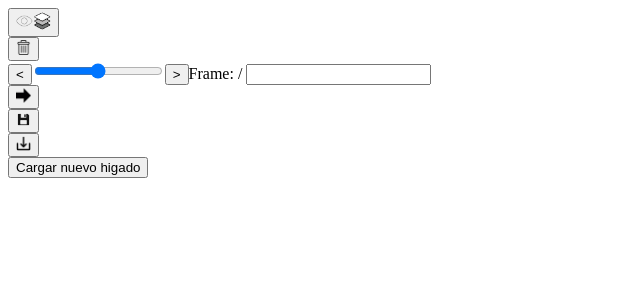
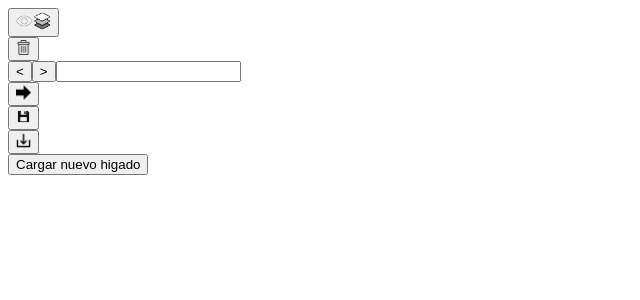
Before and after one commit to Roquefreixo/Test_Package, a Vue app: page / in a window 1280 px wide. Shown: the top 300 px of the page, without its empty margins (0-640 px from the left). Built offline with nearby package versions, Linux system fonts and the light colour scheme.

Commit message:
segundo intento arreglar importacion

```diff
--- a/src/components/HelloWorld.vue
+++ b/src/components/HelloWorld.vue
@@ -17,16 +17,8 @@
 
       <div id="frame-slider-container" ref="sliderContainer">
         <button id="prev" type="button" class="arrow-button">&lt;</button>
-        <input
-          type="range"
-          id="frame-slider"
-          :min="0"
-          :max="maxFrames"
-          v-model="currentFrame"
-          @input="onFrameSliderChange"
-        />
+
         <button id="next" type="button" class="arrow-button">&gt;</button>
-        <span id="frame-info">Frame: {{ currentFrame }} / {{ maxFrames }}</span>
         <input type="text" id="frame" >
 
         <div id="button-goFrame-container" class="tooltip-container">
```
